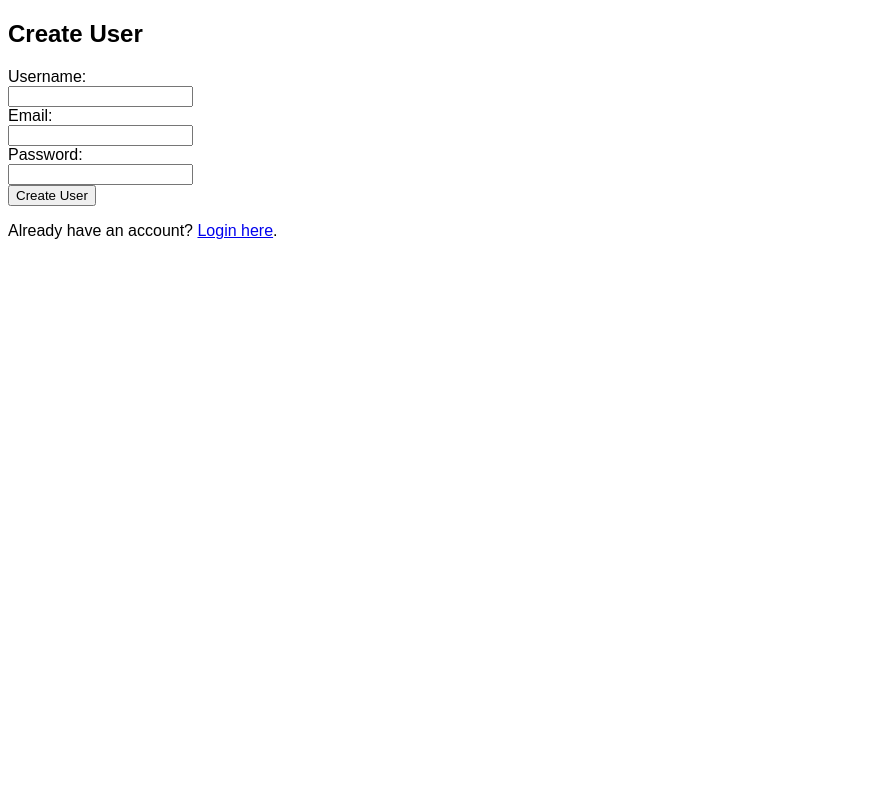
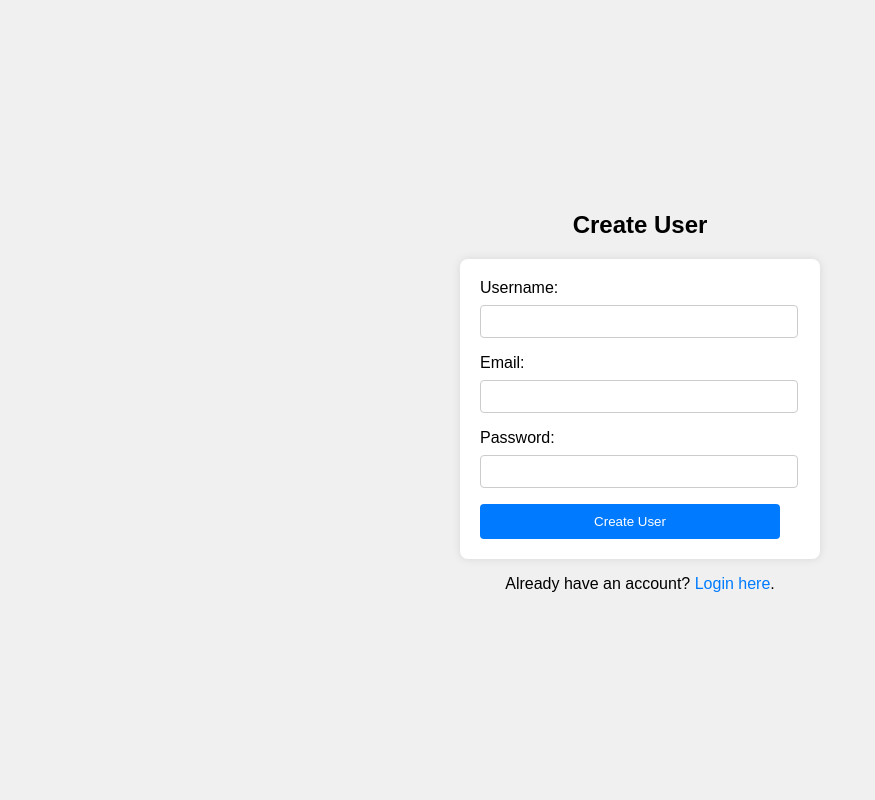
Before and after one commit to DheerajKommineni/449_To-do_app_scalable_backend_system, a Flask app: page /create_user in a window 1280 px wide. Shown: the whole page, without its empty margins (0-875 px from the left). Run offline with Flask 3, Linux system fonts and the light colour scheme; parts of the project's set-up code (start-up, migrations or seed data) failed here and were passed over.

Commit message:
Update create_user.html

```diff
--- a/templates/create_user.html
+++ b/templates/create_user.html
@@ -1,22 +1,81 @@
 <!DOCTYPE html>
-<html>
+<html lang="en">
   <head>
-    <meta name="viewport" content="width=device-width, initial-scale=1" />
+    <meta charset="UTF-8" />
+    <meta name="viewport" content="width=device-width, initial-scale=1.0" />
+    <title>To-Do Application - Create User</title>
     <style>
-      /* Your existing CSS styles */
       body {
         font-family: Arial, Helvetica, sans-serif;
+        background-color: #f0f0f0;
+        margin: 0;
+        padding: 0;
+        display: flex;
+        justify-content: center;
+        align-items: center;
+        height: 100vh;
       }
-      /* Your existing CSS styles */
-
-      /* Style for error message */
+      .container {
+        width: 100%;
+        max-width: 400px;
+        padding: 20px;
+        box-sizing: border-box;
+      }
+      h2 {
+        text-align: center;
+        margin-bottom: 20px;
+      }
+      form {
+        background-color: #fff;
+        padding: 20px;
+        border-radius: 8px;
+        box-shadow: 0 0 10px rgba(0, 0, 0, 0.1);
+      }
+      label {
+        display: block;
+        margin-bottom: 8px;
+      }
+      input {
+        width: calc(100% - 20px);
+        padding: 8px;
+        margin-bottom: 16px;
+        border: 1px solid #ccc;
+        border-radius: 4px;
+      }
+      button {
+        width: calc(100% - 20px);
+        padding: 10px;
+        background-color: #007bff;
+        color: #fff;
+        border: none;
+        border-radius: 4px;
+        cursor: pointer;
+        transition: background-color 0.3s;
+      }
+      button:hover {
+        background-color: #0056b3;
+      }
       .error-message {
         color: red;
         font-weight: bold;
+        margin-top: 16px;
+        text-align: center;
+      }
+      .login-link {
+        text-align: center;
+        margin-top: 10px;
+      }
+      .login-link a {
+        color: #007bff;
+        text-decoration: none;
+      }
+      .login-link a:hover {
+        text-decoration: underline;
       }
     </style>
   </head>
   <body>
+    <div class="container">
       <h2>Create User</h2>
 
       <!-- Display error message if any -->
@@ -26,11 +85,11 @@
 
       <!-- User creation form -->
       <form method="POST" action="/create_user">
-      <label for="username">Username:</label><br />
-      <input type="text" id="username" name="username" required /><br />
-      <label for="email">Email:</label><br />
-      <input type="email" id="email" name="email" required /><br />
-      <label for="password">Password:</label><br />
+        <label for="username">Username:</label>
+        <input type="text" id="username" name="username" required />
+        <label for="email">Email:</label>
+        <input type="email" id="email" name="email" required />
+        <label for="password">Password:</label>
         <input
           type="password"
           id="password"
@@ -38,11 +97,14 @@
           pattern="(?=.*\d)(?=.*[a-z])(?=.*[A-Z]).{8,}"
           title="Must contain at least one number and one uppercase and lowercase letter, and at least 8 or more characters"
           required
-      /><br />
+        />
         <button type="submit">Create User</button>
       </form>
 
       <!-- Link to login page -->
+      <div class="login-link">
         <p>Already have an account? <a href="/custom_login">Login here</a>.</p>
+      </div>
+    </div>
   </body>
 </html>
```
Lines whose indentation alone changed are shown as unchanged.
